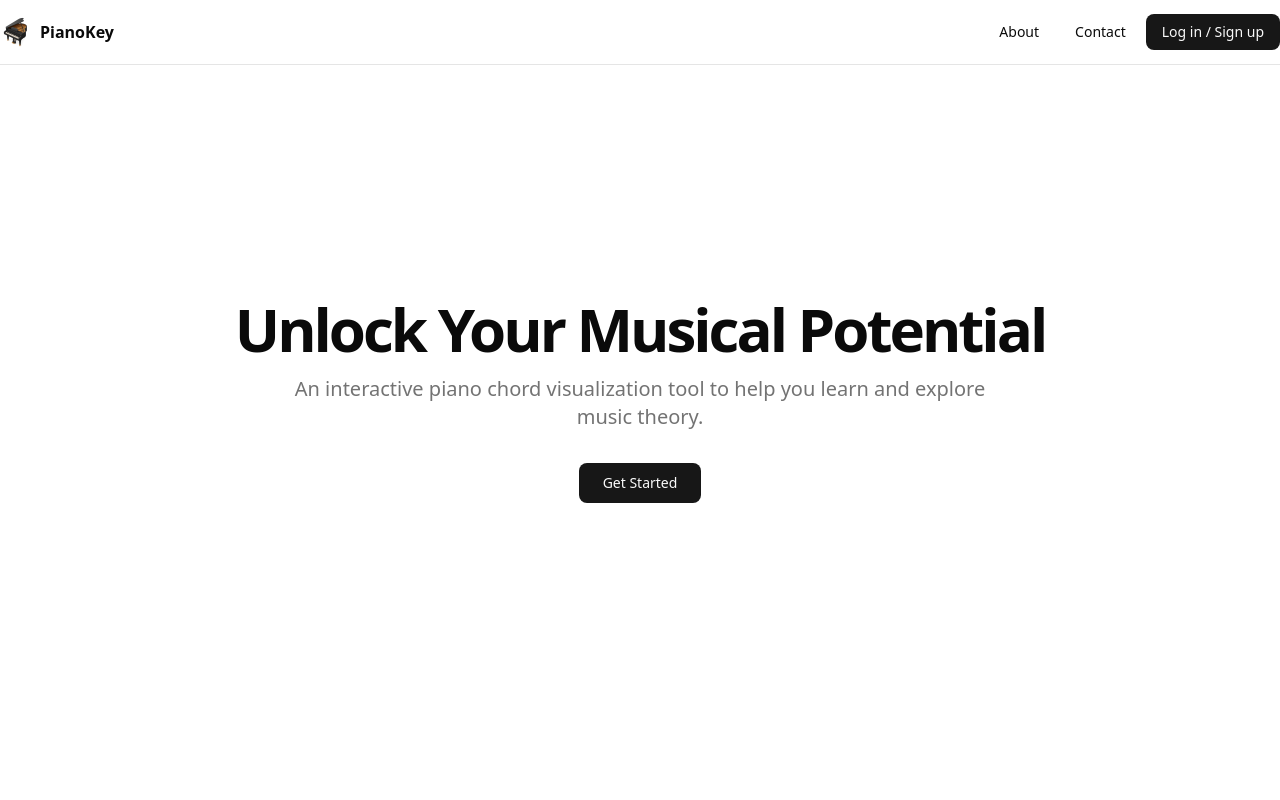
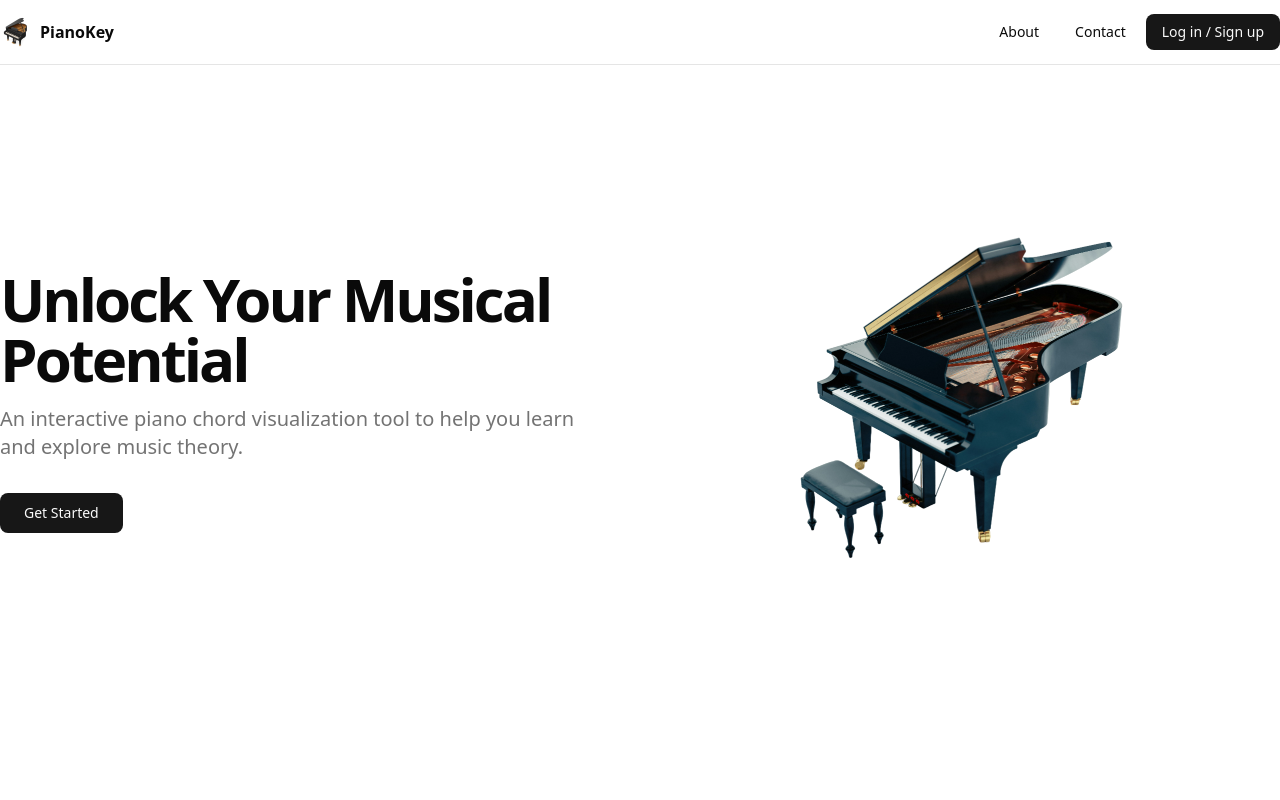
Before and after one commit to kennedymahoro/Pianochords, a Next.js app: page / in a window 1280 px wide. Shown: the top 800 px of the page. Built offline with nearby package versions, Linux system fonts and the light colour scheme.

Commit message:
added image

```diff
--- a/src/app/page.tsx
+++ b/src/app/page.tsx
@@ -1,5 +1,6 @@
 import { Button } from "@/components/ui/button";
 import Link from "next/link";
+import Image from "next/image";
 import { MainNavbar } from "@/components/layout/main-navbar";
 import { Card, CardContent, CardDescription, CardFooter, CardHeader, CardTitle } from "@/components/ui/card";
 import { Input } from "@/components/ui/input";
@@ -11,17 +12,28 @@ export default function Home() {
   return (
     <div>
       <MainNavbar />
-      <div className="container mx-auto flex flex-col items-center justify-center min-h-[calc(100vh-8rem)] text-center">
-        <h1 className="text-4xl md:text-6xl font-bold tracking-tighter mb-4">
+      <div className="container mx-auto flex items-center justify-between min-h-[calc(100vh-8rem)]">
+        <div className="w-1/2 pr-8">
+          <h1 className="text-4xl md:text-6xl font-bold tracking-tighter mb-4 text-left">
             Unlock Your Musical Potential
           </h1>
-        <p className="max-w-[700px] text-lg md:text-xl text-muted-foreground mb-8">
+          <p className="max-w-[700px] text-lg md:text-xl text-muted-foreground mb-8 text-left">
             An interactive piano chord visualization tool to help you learn and explore music theory.
           </p>
           <div className="flex gap-4">
             <Link href="/login">
               <Button size="lg">Get Started</Button>
             </Link>
+          </div>
+        </div>
+        <div className="w-1/2">
+          <Image
+            src="/Piano-bg.png"
+            alt="Piano Background"
+            width={800}
+            height={600}
+            className=""
+          />
         </div>
       </div>
 
```
Lines whose indentation alone changed are shown as unchanged.
